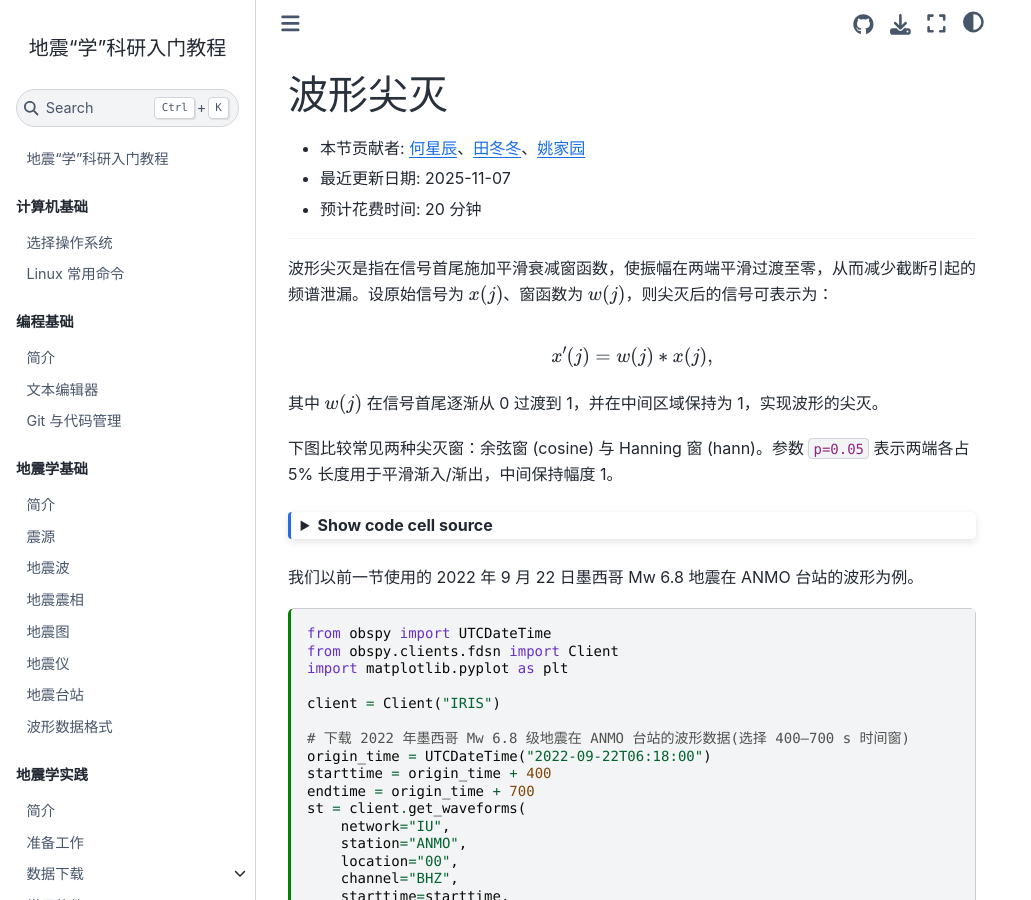
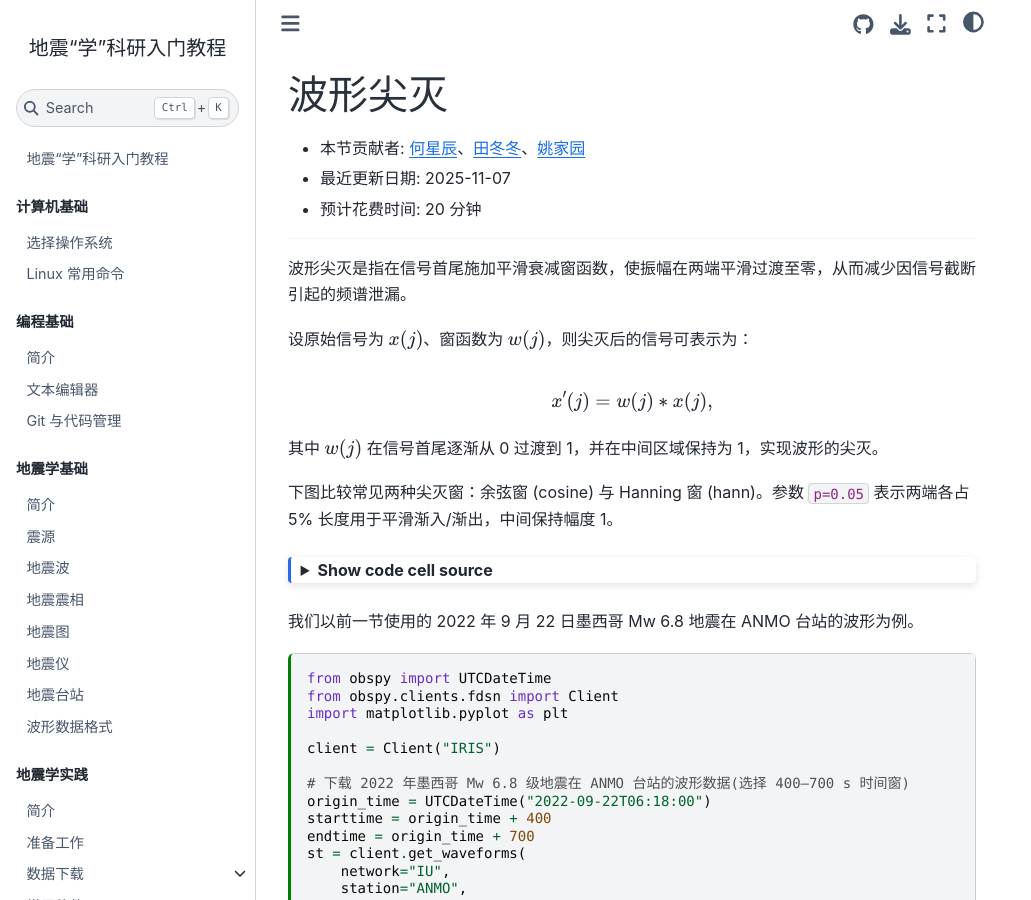
Before and after one commit to seismo-learn/seismology101, a Jupyter Book: the page built from source/exercises/taper.md, in a window 1280 px wide and 900 px high. Shown: the whole window, without its empty margins (0-1031 px from the left). Built offline with Jupyter Book 1.0.4 settings and Sphinx 7.4.7 and the Sphinx Book theme 1.1.4, drawn with Linux system fonts in a browser that asks for light colours; pages that are not in the unit, such as notebooks, are missing from menus.

Commit message:
Update source/exercises/taper.md
Co-authored-by: Dongdong Tian <seisman.info@gmail.com>

```diff
--- a/source/exercises/taper.md
+++ b/source/exercises/taper.md
@@ -18,7 +18,9 @@ kernelspec:
 - 预计花费时间: 20 分钟
 
 ---
-波形尖灭是指在信号首尾施加平滑衰减窗函数，使振幅在两端平滑过渡至零，从而减少截断引起的频谱泄漏。设原始信号为 $x(j)$、窗函数为 $w(j)$，则尖灭后的信号可表示为：
+波形尖灭是指在信号首尾施加平滑衰减窗函数，使振幅在两端平滑过渡至零，从而减少因信号截断引起的频谱泄漏。
+
+设原始信号为 $x(j)$、窗函数为 $w(j)$，则尖灭后的信号可表示为：
 
 $$
 x'(j) = w(j)*x(j),
```
